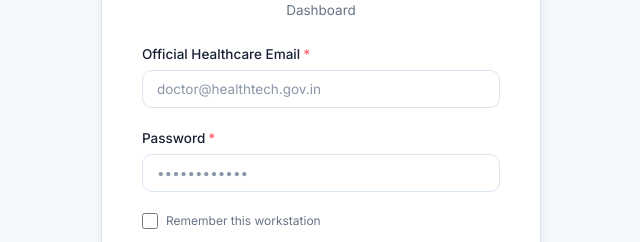
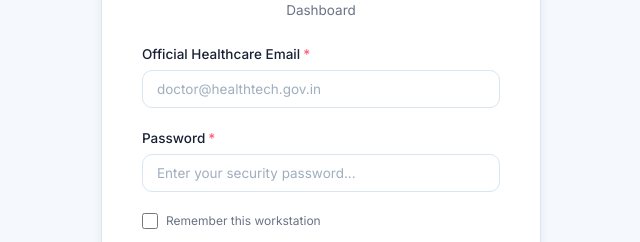
Before and after one commit to Rushikesh2501/HealthTech_Patient_Data_FE, a React (Create React App) app: page /login in a window 1280 px wide. Shown: the part 311-553 px from the top of the page, without its empty margins (319-959 px from the left). Built offline with nearby package versions, Linux system fonts and the light colour scheme.

Commit message:
feat: add faded placeholders across all form fields and patient name support

```diff
--- a/src/components/FilterSelect/FilterSelect.module.css
+++ b/src/components/FilterSelect/FilterSelect.module.css
@@ -37,6 +37,10 @@
   display: none;
 }
 
+.select option[value=""] {
+  color: #8fa0b5;
+}
+
 .select:hover {
   border-color: #BACDDF;
 }
--- a/src/components/FormField/FormField.module.css
+++ b/src/components/FormField/FormField.module.css
@@ -73,7 +73,14 @@
 }
 
 .input::placeholder, .textarea::placeholder {
-  color: var(--color-text-muted);
+  color: #8fa0b5 !important;
+  opacity: 0.85 !important;
+  font-weight: 400 !important;
+}
+
+.select option[value=""],
+.select option:disabled {
+  color: #8fa0b5;
 }
 
 .input:focus, .textarea:focus, .select:focus {
--- a/src/components/SearchBar/SearchBar.module.css
+++ b/src/components/SearchBar/SearchBar.module.css
@@ -28,7 +28,9 @@
 }
 
 .input::placeholder {
-  color: var(--color-text-muted);
+  color: #8fa0b5 !important;
+  opacity: 0.85 !important;
+  font-weight: 400 !important;
 }
 
 .input:focus {
--- a/src/pages/Encounters/EncounterModal.tsx
+++ b/src/pages/Encounters/EncounterModal.tsx
@@ -35,13 +35,13 @@ export const EncounterModal: React.FC<EncounterModalProps> = ({
   const [hasDraftRestored, setHasDraftRestored] = useState(false);
 
   const defaultValues: Partial<EncounterSchemaType> = {
-    patientId: initialPatientId || (patients[0]?.id ?? ''),
+    patientId: initialPatientId || '',
     encounterDate: new Date().toISOString().slice(0, 10),
     symptoms: '',
-    diagnosis: COMMON_DIAGNOSES[0],
+    diagnosis: '',
     treatment: '',
-    temperature: '98.6',
-    bloodPressure: '120/80',
+    temperature: '',
+    bloodPressure: '',
     status: 'completed',
     notes: '',
   };
@@ -245,6 +245,7 @@ export const EncounterModal: React.FC<EncounterModalProps> = ({
                 required
                 {...register('diagnosis')}
               >
+                <option value="" disabled>Select primary clinical diagnosis...</option>
                 {COMMON_DIAGNOSES.map((diag) => (
                   <option key={diag} value={diag}>
                     {diag}
@@ -258,6 +259,7 @@ export const EncounterModal: React.FC<EncounterModalProps> = ({
                 error={errors.status?.message as string | undefined}
                 {...register('status')}
               >
+                <option value="" disabled>Select encounter status...</option>
                 {STATUS_OPTIONS.map((st) => (
                   <option key={st.value} value={st.value}>
                     {st.label}
@@ -299,8 +301,10 @@ export const EncounterModal: React.FC<EncounterModalProps> = ({
             </div>
 
             <FormField
+              as="textarea"
               label="Clinical Telemedicine Notes (Optional)"
               placeholder="Private clinician observations or referral flags..."
+              rows={2}
               {...register('notes')}
             />
           </div>
--- a/src/pages/Login/Login.tsx
+++ b/src/pages/Login/Login.tsx
@@ -98,7 +98,7 @@ export const Login: React.FC = () => {
           <FormField
             label="Password"
             type="password"
-            placeholder="••••••••••••"
+            placeholder="Enter your security password..."
             error={errors.password?.message}
             required
             {...register('password')}
--- a/src/pages/Patients/Patients.tsx
+++ b/src/pages/Patients/Patients.tsx
@@ -56,9 +56,9 @@ export const Patients: React.FC = () => {
     resolver: zodResolver(patientSchema),
     defaultValues: {
       name: '',
-      age: 30,
-      gender: 'Male',
-      district: 'Raigad Rural Clinic',
+      age: '' as any,
+      gender: '' as any,
+      district: '',
       status: 'active',
     },
   });
@@ -85,9 +85,9 @@ export const Patients: React.FC = () => {
       setEditingPatient(null);
       reset({
         name: '',
-        age: 32,
-        gender: 'Female',
-        district: 'Rural Health Center',
+        age: '' as any,
+        gender: '' as any,
+        district: '',
         status: 'active',
       });
     }
@@ -343,6 +343,7 @@ export const Patients: React.FC = () => {
                 required
                 {...register('gender')}
               >
+                <option value="" disabled>Select patient gender...</option>
                 {GENDER_OPTIONS.map((g) => (
                   <option key={g.value} value={g.value}>
                     {g.label}
@@ -364,6 +365,7 @@ export const Patients: React.FC = () => {
                 error={errors.status?.message as string | undefined}
                 {...register('status')}
               >
+                <option value="" disabled>Select patient status...</option>
                 <option value="active">Active</option>
                 <option value="inactive">Inactive</option>
               </FormField>
--- a/src/theme/global.css
+++ b/src/theme/global.css
@@ -70,3 +70,38 @@ table {
 ::-webkit-scrollbar-thumb:hover {
   background: var(--color-text-muted);
 }
+
+/* Universal faded placeholder styles */
+::placeholder {
+  color: #8fa0b5 !important;
+  opacity: 0.85 !important;
+  font-weight: 400 !important;
+}
+
+input::placeholder,
+textarea::placeholder {
+  color: #8fa0b5 !important;
+  opacity: 0.85 !important;
+  font-weight: 400 !important;
+}
+
+input::-webkit-input-placeholder,
+textarea::-webkit-input-placeholder {
+  color: #8fa0b5 !important;
+  opacity: 0.85 !important;
+  font-weight: 400 !important;
+}
+
+input::-moz-placeholder,
+textarea::-moz-placeholder {
+  color: #8fa0b5 !important;
+  opacity: 0.85 !important;
+  font-weight: 400 !important;
+}
+
+input:-ms-input-placeholder,
+textarea:-ms-input-placeholder {
+  color: #8fa0b5 !important;
+  opacity: 0.85 !important;
+  font-weight: 400 !important;
+}
--- a/src/utils/validators.ts
+++ b/src/utils/validators.ts
@@ -60,11 +60,13 @@ export const PATIENT_STATUS_VALUES = ['active', 'inactive'] as const;
 export const patientSchema = z.object({
   name: z.string().min(2, 'Patient name must be at least 2 characters').max(100, 'Name is too long'),
   age: z
-    .number()
-    .int('Age must be a whole number')
-    .min(0, 'Age cannot be negative')
-    .max(130, 'Please enter a valid age'),
-  gender: z.enum(GENDER_VALUES),
+    .preprocess(
+      (val) => (val === '' || val === undefined || (typeof val === 'number' && isNaN(val)) ? undefined : Number(val)),
+      z.number({ required_error: 'Age is required', invalid_type_error: 'Age must be a valid number' })
+    )
+    .refine((val) => Number.isInteger(val), { message: 'Age must be a whole number' })
+    .refine((val) => val >= 0 && val <= 130, { message: 'Age must be between 0 and 130' }),
+  gender: z.enum(GENDER_VALUES, { errorMap: () => ({ message: 'Please select a gender' }) }),
   district: z.string().min(2, 'District / health center is required'),
   status: z.enum(PATIENT_STATUS_VALUES),
 });
```
